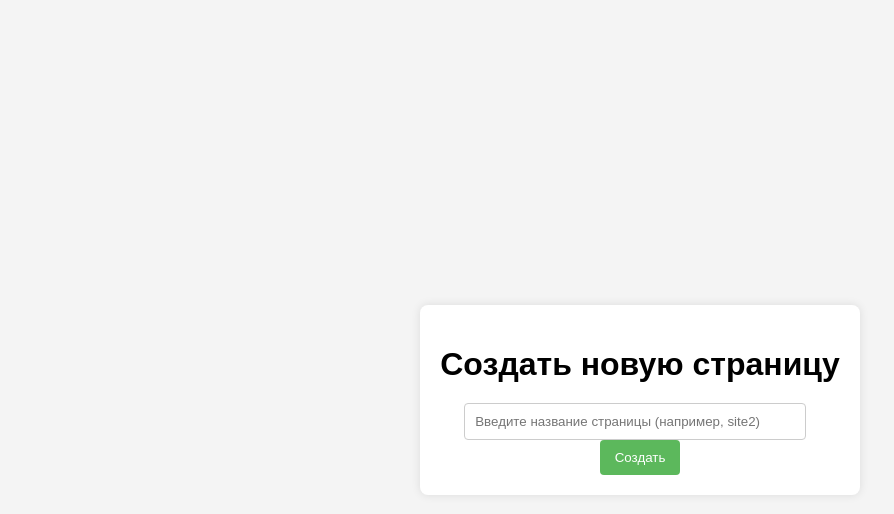
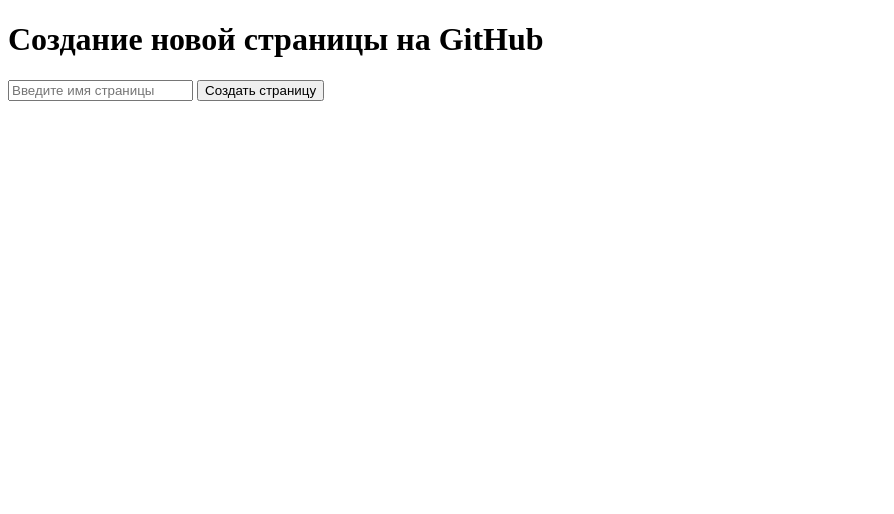
Before and after one commit to scream-dev/Scream-Dev.ru, a plain HTML site: page create/index.html in a window 1280 px wide. Shown: the whole page, without its empty margins (0-894 px from the left). Drawn offline with Linux system fonts and the light colour scheme.

Commit message:
Update index.html

```diff
--- a/create/index.html
+++ b/create/index.html
@@ -3,89 +3,34 @@
 <head>
     <meta charset="UTF-8">
     <meta name="viewport" content="width=device-width, initial-scale=1.0">
-    <title>Создать страницу</title>
-    <style>
-        body {
-            font-family: Arial, sans-serif;
-            background-color: #f4f4f4;
-            display: flex;
-            justify-content: center;
-            align-items: center;
-            height: 100vh;
-            margin: 0;
-        }
-
-        .container {
-            background: white;
-            padding: 20px;
-            border-radius: 8px;
-            box-shadow: 0 0 10px rgba(0, 0, 0, 0.1);
-            text-align: center;
-        }
-
-        input[type="text"] {
-            width: 80%;
-            padding: 10px;
-            border: 1px solid #ccc;
-            border-radius: 4px;
-            margin-right: 10px;
-        }
-
-        button {
-            padding: 10px 15px;
-            border: none;
-            background-color: #5cb85c;
-            color: white;
-            border-radius: 4px;
-            cursor: pointer;
-        }
-
-        button:hover {
-            background-color: #4cae4c;
-        }
-
-        h1 {
-            margin-bottom: 20px;
-        }
-    </style>
-</head>
-<body>
-    <div class="container">
-        <h1>Создать новую страницу</h1>
-        <input type="text" id="pageName" placeholder="Введите название страницы (например, site2)">
-        <button onclick="createPage()">Создать</button>
-    </div>
-
+    <title>Создание страницы на GitHub</title>
     <script>
         async function createPage() {
-            const pageName = document.getElementById('pageName').value.trim();
+            const pageName = document.getElementById('page-name').value;
 
-            if (pageName) {
-                try {
-                    const response = await fetch('http://localhost:3000/create-page', { // Замените на адрес вашего сервера
-                        method: 'POST',
-                        headers: {
-                            'Content-Type': 'application/json'
-                        },
-                        body: JSON.stringify({ pageName })
-                    });
+            const response = await fetch('https://c7.play2go.cloud:20080', { // Убедитесь, что путь верный
+                method: 'POST',
+                headers: {
+                    'Content-Type': 'application/json',
+                },
+                body: JSON.stringify({ pageName })
+            });
 
-                    if (!response.ok) {
-                        throw new Error('Ошибка при создании страницы');
-                    }
-
-                    const result = await response.text(); // Или используйте response.json() если ваш сервер возвращает JSON
-                    alert(result); // Показываем сообщение об успехе или об ошибке
-
-                    // Опционально: перенаправление на новую страницу после успешного создания
-                    window.location.href = `site/${pageName}`;
-                } catch (error) {
-                    alert(error.message);
-                }
+            if (response.ok) {
+                const data = await response.json();
+                // Перенаправление на созданную страницу
+                window.location.href = data.url;
             } else {
-                alert('Пожалуйста, введите название страницы.');
+                const error = await response.json();
+                console.error('Ошибка при создании страницы:', error);
+                alert('Произошла ошибка: ' + error.error); // Можно изменить сообщение
             }
         }
     </script>
+</head>
+<body>
+    <h1>Создание новой страницы на GitHub</h1>
+    <input type="text" id="page-name" placeholder="Введите имя страницы" required>
+    <button onclick="createPage()">Создать страницу</button>
 </body>
 </html>
```
